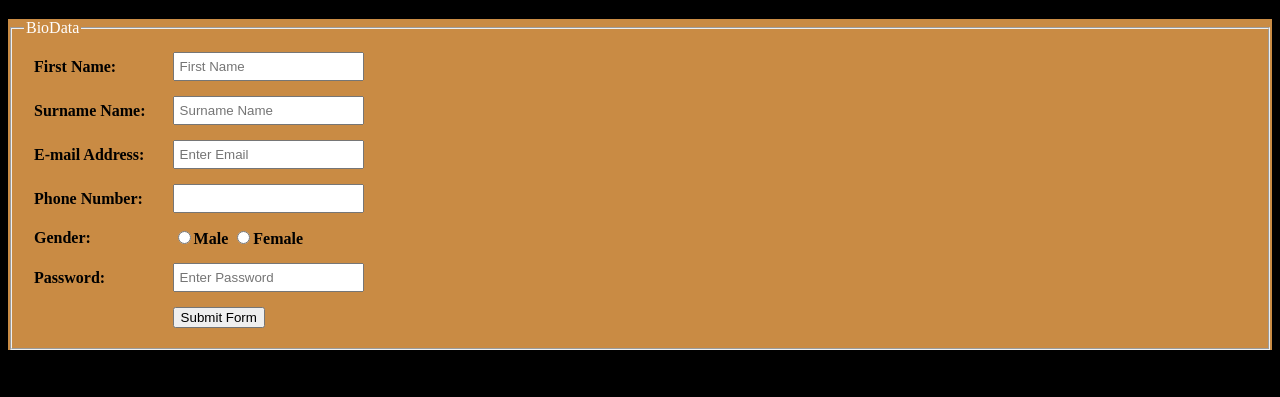
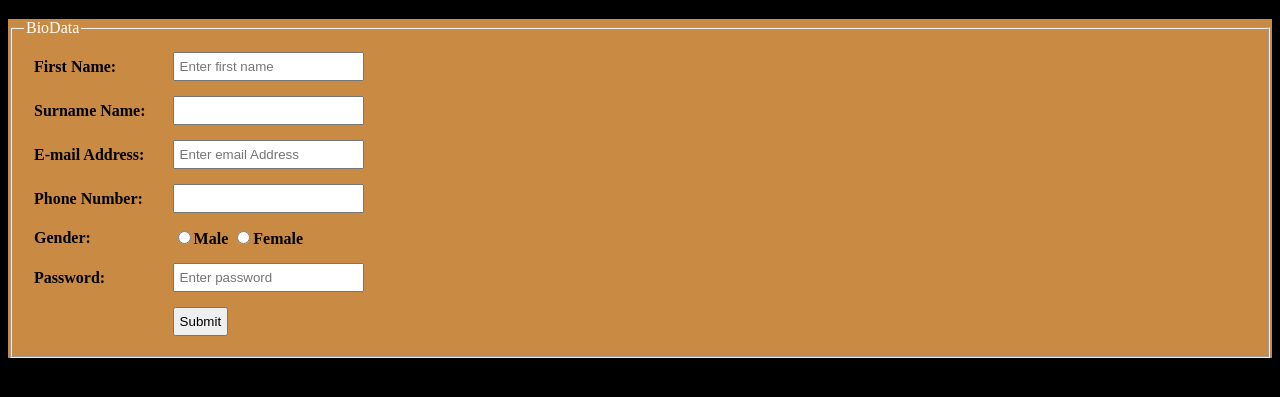
Before and after one commit to Daveohi/Sidehustle7.0, a plain HTML site: page Frontend Tasks/index.html in a window 1280 px wide. Shown: the part 61-458 px from the top of the page. Drawn offline with Linux system fonts and the light colour scheme.

Commit message:
Week1_Task

```diff
--- a/Frontend Tasks/index.html
+++ b/Frontend Tasks/index.html
@@ -35,13 +35,28 @@
     h1 {
         color: #ffffff;
     }
+    /* #nameError {
+        display: none;
+        font-size: 0.8em;
+    }
+
+    #nameError.visible {
+        display: flex;
+    }
+    #nameError1.visible {
+        display: flex;
+    }
+
+    input.invalid {
+        border-color: red;
+    } */
 
 </style>
 
 <body>
 
     <h1>Fill in your BioData</h1>
-    <form action="form" method="*">
+    <form method="post">
         <fieldset>
             <legend>BioData</legend>
 
@@ -49,7 +64,8 @@
                 <tr>
                     <th>
                         <label for="fname">First Name:</label></th>
-                        <th><Input "type="text" name="firstname" id="firstname" placeholder="First Name">
+                        <th><input "type="text" name="fname" placeholder="Enter first name" required>
+                            <!-- <span role="alert" id="nameError" aria-hidden="true">Please enter First Name</span> -->
                     </th>
 
                 </tr>
@@ -57,7 +73,8 @@
                 <tr>
                     <th>
                         <label for="lname">Surname Name:</label></th>
-                        <th><Input type="text" name="lasttname" id="lasttname" placeholder="Surname Name">
+                        <th><input type="text" name="lname" placeholder="" required>
+                            <!-- <span role="alert" id="nameError1" aria-hidden="true">Please enter Surname Name</span> -->
 
                     </th>
                 </tr>
@@ -65,21 +82,21 @@
                 <tr>
                     <th>
                         <label for="E-mail">E-mail Address:</label></th>
-                        <th><Input type="email" name="email" id="email" placeholder="Enter Email">
+                        <th><input type="email" name="email" placeholder="Enter email Address" required>
                     </th>
                 </tr>
 
                 <tr>
                     <th>
                         <label for="">Phone Number:</label></th>
-                        <th><Input type="text" id="Phone">
+                        <th><input type="text" name="Phone" required>
                     </th>
                 </tr>
 
                 <tr>
                     <th>
                         <label for="gender">Gender:</label></th>
-                        <th><Input type="radio" name="male" id="gender">Male
+                        <th><input required type="radio" name="male" >Male
                         <Input type="radio" name="female" id="gender">Female
                     </th>
                 </tr>
@@ -87,16 +104,16 @@
                 <tr>
                     <th>
                         <label for="password">Password:</label></th>
-                        <th><Input type="password" name="password" id="password" placeholder="Enter Password">
+                        <th><input type="password" name="password" placeholder="Enter password" required/>
                     </th>
                 </tr>
 
                 <tr>
                     <th>
-                        <label for="button"></label>
+                        <label for="submit"></label>
                     </th>
                     <th>
-                        <button type="button" id="btn">Submit Form</button>
+                        <input type="submit" value="Submit" id="btn">
 
                     </th>
                 </tr>
@@ -106,13 +123,45 @@
 
     </form>
     <script>
+        // function checkform(form)
+        // {
+        //     if(form.fname.value == "")
+        //     alert("Error: Input is empty!");
+        //     form.fname.focus()
+        //     return false;
+
+
+        //     // if (form.password.value == "") {
+        //     //     alert("Enter password!");
+        //     //     form.password.focus()
+        //     //     return false;
+        //     // }
+        // }
+
+
+
+        // function validationForm() {
+        //     var x = document.form["myForm"]["fname"].value;
+        //     if (x == "" || x == null) {
+        //         alert("form not filled");
+        //         return false;
+        //     }
+
+        // }
+
         document.getElementById("btn").addEventListener("click", myFunction);
 
-        function myFunction() {
-            alert("Submitted Successfully")
-        }
+            function myFunction() {
+                alert("Submitted Successfully");
+            }
+
+
+
+
     </script>
 
 </body>
 
 </html>
+
+// ["lname"]["email"]["phone"]["male"]["fmale"]["password"]
```
